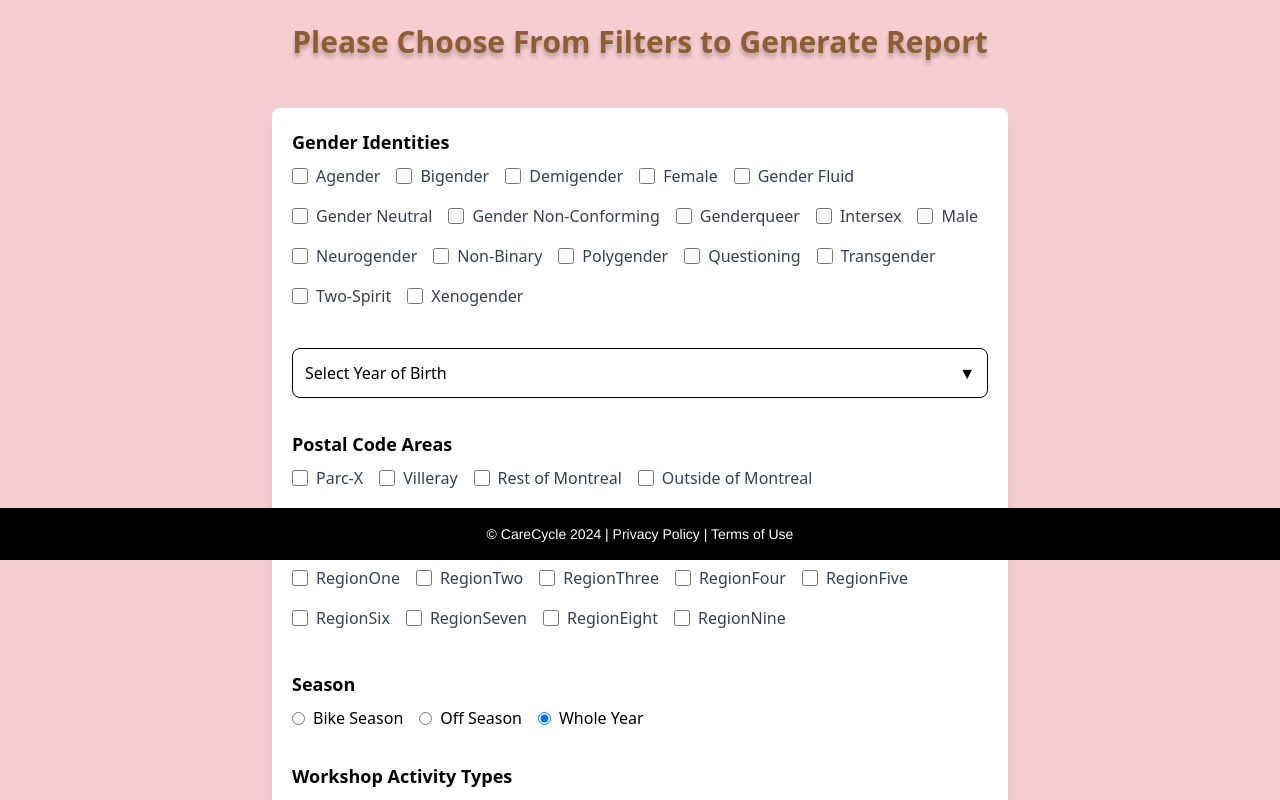
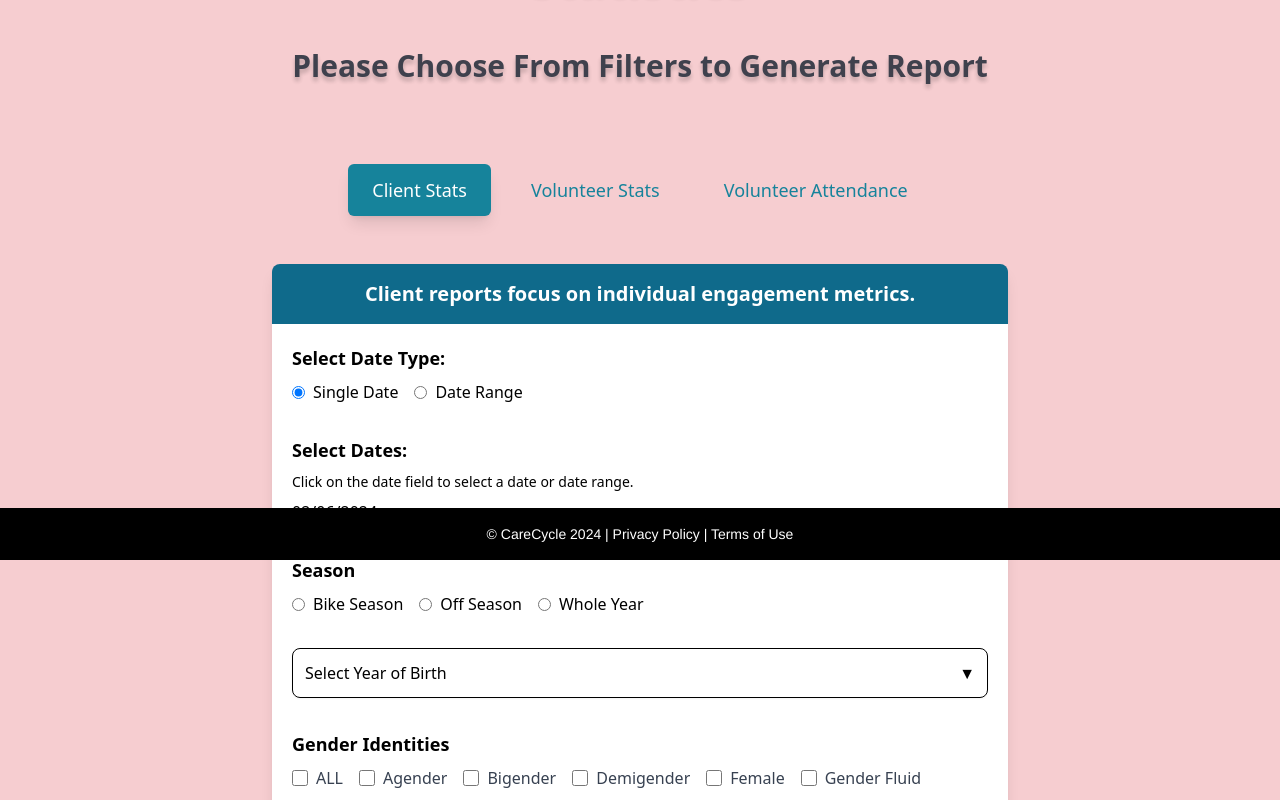
Before and after one commit to anapechonkin/CareCycle, a React (Create React App) app in the folder carecycle/client/: page /clientStatsReport in a window 1280 px wide. Shown: the part 240-1040 px from the top of the page. Built offline with nearby package versions, Linux system fonts and the light colour scheme.

Commit message:
added tabs for report page for different forms (volunteer, client, attendance), added an ALL option to all sections of the report filters

```diff
--- a/carecycle/client/package.json
+++ b/carecycle/client/package.json
@@ -11,6 +11,7 @@
     "@testing-library/user-event": "^13.5.0",
     "dompurify": "^3.0.8",
     "react": "^18.2.0",
+    "react-datepicker": "^6.1.0",
     "react-dom": "^18.2.0",
     "react-icons": "^5.0.1",
     "react-router-dom": "^6.22.0",
--- a/carecycle/client/src/components/Checkbox.jsx
+++ b/carecycle/client/src/components/Checkbox.jsx
@@ -1,4 +1,10 @@
 const Checkbox = ({ title, options, onChange }) => {
+  // Adjusted handler to pass both event and option
+  const handleChange = (event, option) => {
+    // Call the passed onChange prop with both the event and the option data
+    onChange(event, option);
+  };
+
   return (
     <div className="mb-4">
       {title && <h3 className="font-semibold text-lg mb-2">{title}</h3>}
@@ -9,11 +15,11 @@ const Checkbox = ({ title, options, onChange }) => {
               type="checkbox"
               id={option.id}
               checked={option.checked}
-              onChange={() => onChange(option)}
+              // Update to call handleChange with both event and option
+              onChange={(event) => handleChange(event, option)}
               disabled={option.disabled}
               className="form-checkbox h-4 w-4 text-[#16839B] rounded border-gray-300 focus:ring-[#0f6a8b] mr-2"
             />
-            {/* Adjusted to use 'label' or 'name' */}
             <span className="text-md text-gray-700 flex-1 whitespace-nowrap overflow-hidden text-ellipsis" style={{ maxWidth: 'calc(100% - 1.5rem)' }}>{option.label || option.name}</span>
           </label>
         ))}
--- a/carecycle/client/src/components/StatsReportForm.jsx
+++ b/carecycle/client/src/components/StatsReportForm.jsx
@@ -1,24 +1,69 @@
 import React, { useState } from 'react';
-import Checkbox from './Checkbox'; // Ensure your Checkbox component is styled or updated for Tailwind CSS
-import DropDown from './DropDown'; // Update DropDown for Tailwind CSS if necessary
-import Button from "../components/Button"; // Make sure Button component uses Tailwind CSS for styling
+import Checkbox from './Checkbox';
+import DropDown from './DropDown';
+import Button from "./Button";
 import genderIdentities from '../data/genderIdentities';
 import workshopActivityTypes from '../data/workshopActivityTypes';
 import postalCodeAreas from '../data/postalCodeAreas';
 import mapRegions from '../data/mapRegions';
 import { useNavigate } from "react-router-dom";
+import DatePicker from 'react-datepicker';
+import 'react-datepicker/dist/react-datepicker.css';
 
-const StatsReportFilterForm = () => {
-  const [selectedOptions, setSelectedOptions] = useState({});
+const StatsReportForm = ({ headerTitle }) => {
+
+  const [selectedOptions, setSelectedOptions] = useState({
+    genderIdentities: [],
+    postalCodeAreas: [],
+    mapRegions: [],
+    workshopActivityTypes: [],
+    season: "", // Initialize season in selectedOptions if needed or keep as separate state
+  });
+
   const [selectedSeason, setSelectedSeason] = useState("");
+  const [startDate, setStartDate] = useState(new Date());
+  const [endDate, setEndDate] = useState(null);
+  const [dateSelectionType, setDateSelectionType] = useState('single');
+
+  const onChange = (dates) => {
+    const [start, end] = dates;
+    setStartDate(start);
+    setEndDate(end);
+  };
+
   const navigate = useNavigate();
 
-  const handleCheckboxChange = (event, option) => {
-    // Checkbox change logic
+  const categoryData = {
+    genderIdentities,
+    postalCodeAreas,
+    mapRegions,
+    workshopActivityTypes,
+  };
+
+  const handleCheckboxChange = (event, option, category) => {
+    const { checked } = event.target;
+    if (option === 'ALL') {
+      setSelectedOptions(prev => ({
+        ...prev,
+        [category]: checked ? ['ALL', ...categoryData[category]] : [], // Corrected access to categoryData
+      }));
+    } else {
+      setSelectedOptions(prev => ({
+        ...prev,
+        [category]: checked
+          ? [...prev[category], option]
+          : prev[category].filter(opt => opt !== option),
+      }));
+    }
   };
 
   const handleDropdownSelection = (selectedYear) => {
+    // Check if "ALL" is selected and handle accordingly
+    if (selectedYear === 'ALL') {
+      setSelectedOptions(prev => ({ ...prev, yearOfBirth: 'ALL' }));
+    } else {
       setSelectedOptions(prev => ({ ...prev, yearOfBirth: selectedYear }));
+    }
   };
 
   const handleSubmit = (event) => {
@@ -28,35 +73,81 @@ const StatsReportFilterForm = () => {
   };
 
   const currentYear = new Date().getFullYear();
-  const yearOptions = Array.from({ length: currentYear - 1919 }, (_, i) => (currentYear - i).toString());
+  const yearOptions = [
+    { value: 'ALL', label: 'All Years' },
+    ...Array.from({ length: currentYear - 1919 }, (_, i) => {
+      const year = (currentYear - i).toString();
+      return { value: year, label: year };
+    })
+  ];
+
+  const addAllOption = (options) => [{ id: 'ALL', name: 'ALL' }, ...options];
 
   return (
-    <form onSubmit={handleSubmit} className="max-w-4xl mx-auto p-5 bg-white shadow-lg rounded-lg">
-      <div className="space-y-8">
-        <Checkbox
-          title="Gender Identities"
-          options={genderIdentities}
-          onChange={handleCheckboxChange}
+    <div className="max-w-4xl mx-auto shadow-lg rounded-lg overflow-hidden">
+      <div className="bg-[#0f6a8b] p-4">
+        <h2 className="text-xl text-center font-semibold text-white">{headerTitle}</h2>
+      </div>
+
+      {/* Form Section */}
+      <form onSubmit={handleSubmit} className="p-5 bg-white space-y-8">
+       {/* Toggle between Single Date and Date Range */}
+       <div className="mb-4">
+          <div className="font-semibold text-lg mb-2">Select Date Type:</div>
+          <div className="flex justify-start space-x-4 mb-2">
+            <label className="flex items-center cursor-pointer">
+              <input
+                type="radio"
+                name="dateSelectionType"
+                value="single"
+                checked={dateSelectionType === 'single'}
+                onChange={() => setDateSelectionType('single')}
+                className="mr-2"
               />
-        <DropDown
-          options={yearOptions}
-          placeholder="Select Year of Birth"
-          onSelect={handleDropdownSelection}
+              Single Date
+            </label>
+            <label className="flex items-center cursor-pointer">
+              <input
+                type="radio"
+                name="dateSelectionType"
+                value="range"
+                checked={dateSelectionType === 'range'}
+                onChange={() => setDateSelectionType('range')}
+                className="mr-2"
               />
-        <Checkbox
-          title="Postal Code Areas"
-          options={postalCodeAreas}
-          onChange={handleCheckboxChange}
+              Date Range
+            </label>
+          </div>
+        </div>
+
+      {/* Conditionally render DatePicker */}
+      <div className="mb-4">
+        <div className="font-semibold text-lg mb-2">Select Dates:</div>
+        <div className="text-sm mb-2">Click on the date field to select a date or date range.</div>
+      {
+        dateSelectionType === 'single' ? (
+          <DatePicker
+            selected={startDate}
+            onChange={(date) => setStartDate(date)}
           />
-        <Checkbox
-          title="World Map Regions"
-          options={mapRegions}
-          onChange={handleCheckboxChange}
+        ) : (
+          <DatePicker
+            selectsRange={true}
+            startDate={startDate}
+            endDate={endDate}
+            onChange={(dates) => {
+              const [start, end] = dates;
+              setStartDate(start);
+              setEndDate(end);
+            }}
           />
+        )
+      }
+      </div>
       <div className="flex flex-col space-y-2">
           <h3 className="font-semibold text-lg">Season</h3>
           <div className="flex items-center space-x-4">
-            <label className="flex items-center space-x-2">
+            <label className="flex items-center space-x-2 cursor-pointer">
               <input
                 type="radio"
                 name="season"
@@ -67,7 +158,7 @@ const StatsReportFilterForm = () => {
               />
               <span>Bike Season</span>
             </label>
-            <label className="flex items-center space-x-2">
+            <label className="flex items-center space-x-2 cursor-pointer">
               <input
                 type="radio"
                 name="season"
@@ -78,12 +169,12 @@ const StatsReportFilterForm = () => {
               />
               <span>Off Season</span>
             </label>
-            <label className="flex items-center space-x-2">
+            <label className="flex items-center space-x-2 cursor-pointer">
               <input
                 type="radio"
                 name="season"
                 value="Whole Year"
-                checked={selectedSeason === "Whole Year" || selectedSeason === ""}
+                checked={selectedSeason === "Whole Year"}
                 onChange={(e) => setSelectedSeason(e.target.value)}
                 className="radio radio-primary"
               />
@@ -91,19 +182,39 @@ const StatsReportFilterForm = () => {
             </label>
           </div>
         </div>
+        <DropDown
+          options={yearOptions}
+          placeholder="Select Year of Birth"
+          onSelect={handleDropdownSelection}
+        />
+        <Checkbox
+          title="Gender Identities"
+          options={addAllOption(genderIdentities)}
+          onChange={(e) => handleCheckboxChange(e, 'ALL', 'genderIdentities')}
+        />
+        <Checkbox
+          title="Postal Code Areas"
+          options={addAllOption(postalCodeAreas)}
+          onChange={(e) => handleCheckboxChange(e, 'ALL', 'postalCodeAreas')}
+        />
+        <Checkbox
+          title="World Map Regions"
+          options={addAllOption(mapRegions)}
+          onChange={(e) => handleCheckboxChange(e, 'ALL', 'mapRegions')}
+        />
         <Checkbox
           title="Workshop Activity Types"
-          options={workshopActivityTypes}
-          onChange={handleCheckboxChange}
+          options={addAllOption(workshopActivityTypes)}
+          onChange={(e) => handleCheckboxChange(e, 'ALL', 'workshopActivityTypes')}
         />
         <Button
           type="submit"
           text="Generate Report"
-          className="mt-5" // You can add more classes for styling if needed
+          className="mt-5"
         />
+      </form>
     </div>
-    </form>
   );
 };
 
-export default StatsReportFilterForm;
+export default StatsReportForm;
--- a/carecycle/client/src/components/Tab.jsx
+++ b/carecycle/client/src/components/Tab.jsx
@@ -2,7 +2,7 @@ import React from "react";
 
 const TabComponent = ({ tabs, currentTab, setCurrentTab }) => {
     return (
-      <div className="flex justify-center gap-4 mb-8">
+      <div className="flex justify-center gap-4 m-12">
         {tabs.map((tab, index) => (
           <button
             key={index}
--- a/carecycle/client/src/pages/ClientStatsReportPage.jsx
+++ b/carecycle/client/src/pages/ClientStatsReportPage.jsx
@@ -1,24 +1,45 @@
-import React from "react";
+import React, { useState } from "react";
 import NavBar from "../components/NavBar";
 import Banner from "../components/Banner";
 import Shadow from "../components/Shadow";
 import Footer from "../components/Footer";
 import StatsReportForm from "../components/StatsReportForm";
-
+import TabComponent from "../components/Tab";
 
 const ClientStatsReportPage = () => {
+  const [activeTab, setActiveTab] = useState('ClientStatsReport');
+
+  // Define tabs array before using it
+  const tabs = [
+    { id: 'ClientStatsReport', name: 'Client Stats', headerTitle: 'Client reports focus on individual engagement metrics.', component: StatsReportForm },
+    { id: 'VolunteerStatsReport', name: 'Volunteer Stats', headerTitle: 'Volunteer reports include participation and activity levels.', component: StatsReportForm },
+    { id: 'VolunteerAttendance', name: 'Volunteer Attendance', headerTitle: 'Coming soon...', component: () => <div>Coming soon. Stay tuned for volunteer attendance tracking!</div> } // Placeholder for future development
+  ];
+
+  // Determine the active component based on the activeTab state
+  const activeTabInfo = tabs.find(tab => tab.id === activeTab);
+
+  // You can now determine the headerTitle based on the active tab
+  const headerTitle = activeTabInfo ? activeTabInfo.headerTitle : 'Stats Report';
+
+  // Dynamically generate the active component
+  const ActiveComponent = activeTabInfo ? activeTabInfo.component : null;
 
   return (
     <div className="flex flex-col min-h-screen bg-[#f6cdd0]">
       <NavBar />
       <Banner />
       <Shadow />
-      {/* Container div that centralizes and limits content width */}
-      <div className="flex-grow pt-20 pb-20 mt-24 flex flex-col items-center justify-center w-full">
-        <div className="max-w-[800px] w-full px-4 lg:px-8 space-y-12"> {/* Adjust max-width as needed */}
-        <h1 className="text-4xl font-bold mb-12 text-center text-[#704218] [text-shadow:0px_4px_4px_#00000040]">Client Stats Report</h1>
-          <h2 className="text-3xl font-bold mb-8 text-center text-[#8D5E32] [text-shadow:0px_4px_4px_#00000040]">Please Choose From Filters to Generate Report</h2>
-          <StatsReportForm />
+      <div className="pt-20 pb-20 flex-grow flex flex-col items-center justify-center w-full" style={{ marginTop: '4rem' }}>
+        <h1 className="text-5xl font-bold mb-12 mt-12 text-center text-black opacity-85 [text-shadow:0px_4px_4px_#00000040]">Statistics</h1>
+        <h2 className="text-3xl font-bold mb-8 text-center text-gray-800 opacity-85 [text-shadow:0px_4px_4px_#00000040]">Please Choose From Filters to Generate Report</h2>
+        <TabComponent
+          tabs={tabs.map(tab => ({ id: tab.id, name: tab.name }))}
+          currentTab={activeTab}
+          setCurrentTab={setActiveTab}
+        />
+        <div className="max-w-[800px] w-full px-4 lg:px-8 space-y-12">
+          {ActiveComponent && <ActiveComponent headerTitle={headerTitle} />}
         </div>
       </div>
       <Footer />
```
Also changed, not shown: 1 other file (tests, documents, lock files or other folders). Lines whose indentation alone changed are shown as unchanged.
